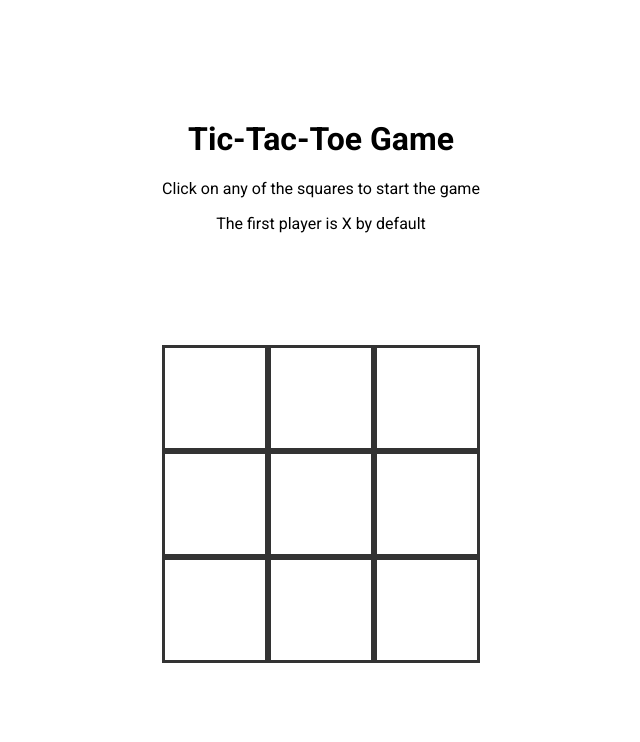
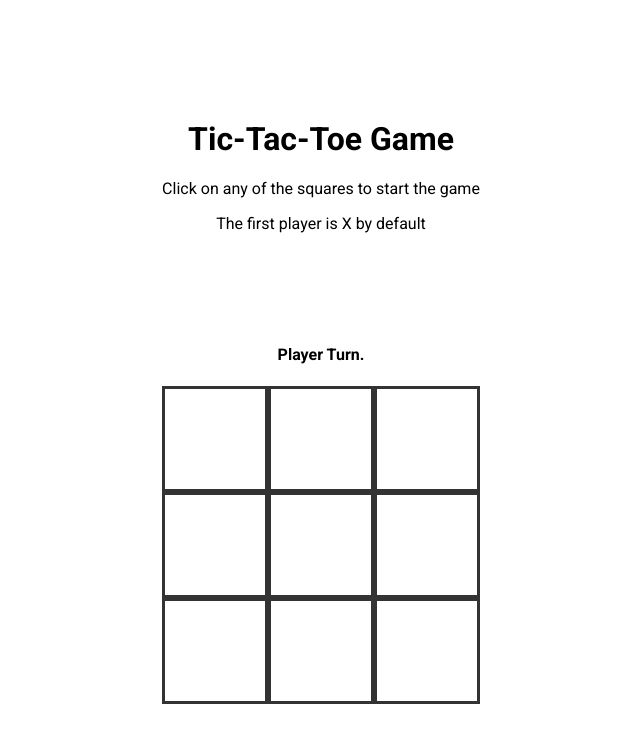
Before and after one commit to sarthaksarangi/Tik-Tac-Toe, a React (Vite) app in the folder vite-project/: page / in a window 1280 px wide. Shown: the top 742 px of the page, without its empty margins (319-959 px from the left). Built offline with nearby package versions, Linux system fonts and the light colour scheme.

Commit message:
Added: Reset Button functionality

```diff
--- a/vite-project/src/components/Board.jsx
+++ b/vite-project/src/components/Board.jsx
@@ -48,13 +48,16 @@ const Board = () => {
               height: "40px",
               borderRadius: "10px",
               fontWeight: "700",
-            }}
+            }
+          }
+          onClick={()=>setState(Array(9).fill(null))}
           >
             Play Again!
           </button>
         </div>
       ) : (
         <>
+        <h4 style={{textAlign:"center"}}>Player  Turn.</h4>
           <div className="board-rows">
             <Square value={state[0]} onClick={() => handleClick(0)} />
             <Square value={state[1]} onClick={() => handleClick(1)} />
```
